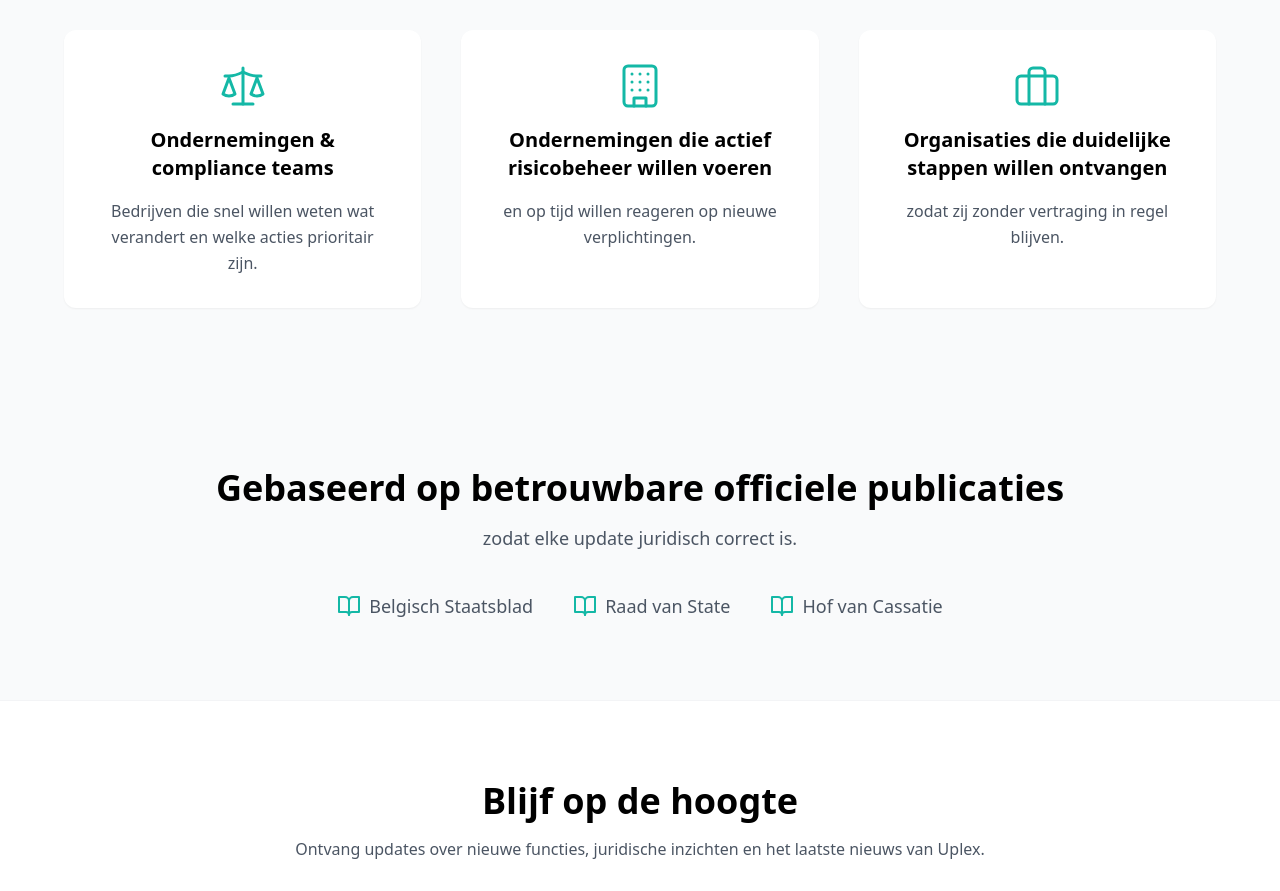
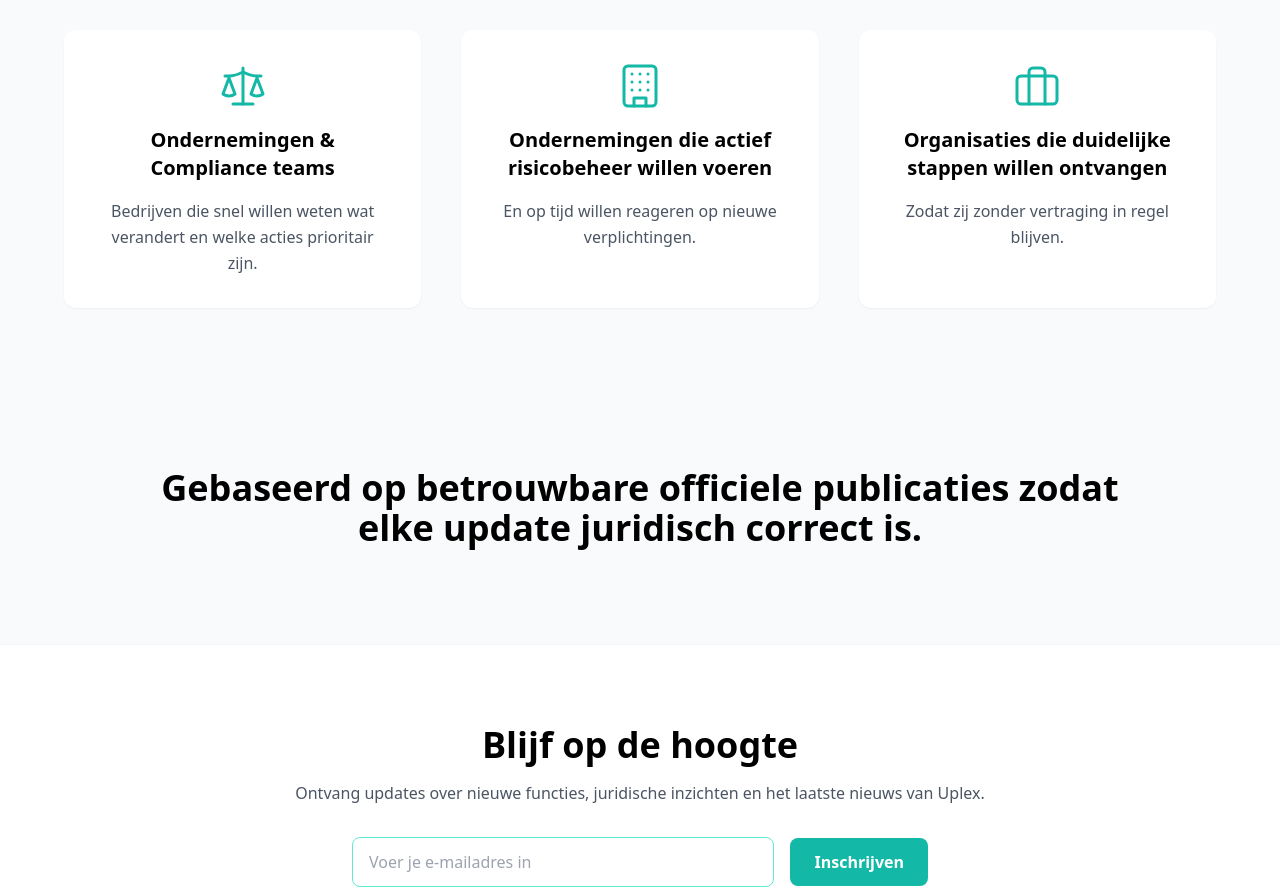
Before and after one commit to Omarofskii/uplex-website, a React (Vite) app: page / in a window 1280 px wide. Shown: the part 2480-3371 px from the top of the page. Built offline with nearby package versions, Linux system fonts and the light colour scheme.

Commit message:
change text

```diff
--- a/src/App.tsx
+++ b/src/App.tsx
@@ -152,7 +152,7 @@ const HomePage = ({ onScrollToContact }: HomePageProps) => (
         <div className="grid md:grid-cols-3 gap-8 md:gap-10 text-center">
           <div className="bg-white p-8 rounded-xl shadow-sm hover:shadow-md transition-shadow duration-200 space-y-4">
             <Scale className="w-12 h-12 text-teal-500 mx-auto" strokeWidth={1.5} />
-            <h3 className="text-xl font-bold text-black">Ondernemingen &amp; compliance teams</h3>
+            <h3 className="text-xl font-bold text-black">Ondernemingen &amp; Compliance teams</h3>
             <p className="text-gray-600 leading-relaxed">
               Bedrijven die snel willen weten wat verandert en welke acties prioritair zijn.
             </p>
@@ -161,14 +161,14 @@ const HomePage = ({ onScrollToContact }: HomePageProps) => (
             <Building className="w-12 h-12 text-teal-500 mx-auto" strokeWidth={1.5} />
             <h3 className="text-xl font-bold text-black">Ondernemingen die actief risicobeheer willen voeren</h3>
             <p className="text-gray-600 leading-relaxed">
-              en op tijd willen reageren op nieuwe verplichtingen.
+              En op tijd willen reageren op nieuwe verplichtingen.
             </p>
           </div>
           <div className="bg-white p-8 rounded-xl shadow-sm hover:shadow-md transition-shadow duration-200 space-y-4">
             <Briefcase className="w-12 h-12 text-teal-500 mx-auto" strokeWidth={1.5} />
             <h3 className="text-xl font-bold text-black">Organisaties die duidelijke stappen willen ontvangen</h3>
             <p className="text-gray-600 leading-relaxed">
-              zodat zij zonder vertraging in regel blijven.
+              Zodat zij zonder vertraging in regel blijven.
             </p>
           </div>
         </div>
@@ -179,25 +179,8 @@ const HomePage = ({ onScrollToContact }: HomePageProps) => (
     <section className="px-6 py-20 bg-gray-50">
       <div className="max-w-5xl mx-auto text-center">
         <h2 className="text-3xl md:text-4xl font-bold text-black mb-4">
-          Gebaseerd op betrouwbare officiele publicaties
+          Gebaseerd op betrouwbare officiele publicaties zodat elke update juridisch correct is.
         </h2>
-        <p className="text-gray-600 text-lg mb-10">
-          zodat elke update juridisch correct is.
-        </p>
-        <div className="flex flex-wrap justify-center gap-10 text-gray-600 text-lg">
-          <div className="flex items-center gap-2">
-            <BookOpen className="text-teal-500" />
-            Belgisch Staatsblad
-          </div>
-          <div className="flex items-center gap-2">
-            <BookOpen className="text-teal-500" />
-            Raad van State
-          </div>
-          <div className="flex items-center gap-2">
-            <BookOpen className="text-teal-500" />
-            Hof van Cassatie
-          </div>
-        </div>
       </div>
     </section>
 
```
